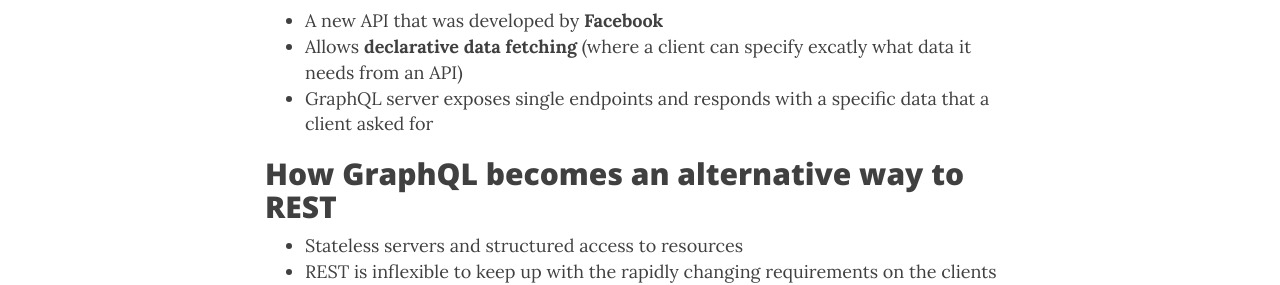
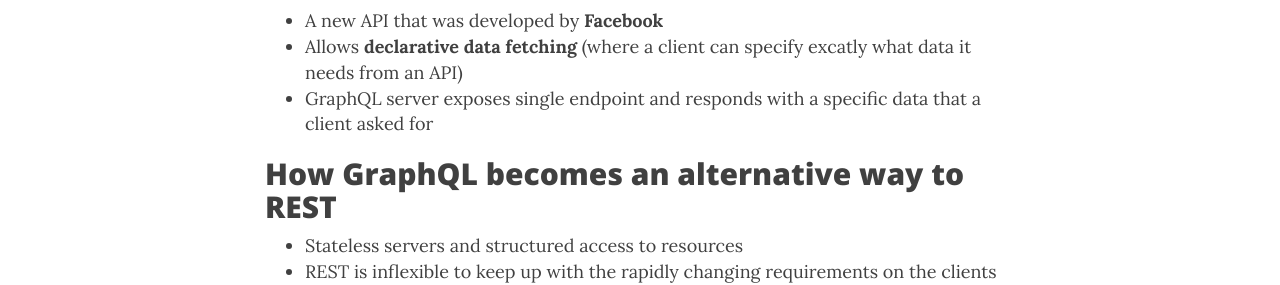
Before and after one commit to Henry8772/henry8772.github.io, a Jekyll site: the page built from _posts/2018-11-10-First day on GraphQL.md, in a window 1280 px wide and 900 px high. Shown: the part 378-663 px from the top of the window. Built offline with Jekyll 4.4.1, drawn with Linux system fonts in a browser that asks for light colours; nearby versions of some CDN libraries.

Commit message:
Update _posts/2018-11-10-First day on GraphQL.md

```diff
--- a/_posts/2018-11-10-First day on GraphQL.md
+++ b/_posts/2018-11-10-First day on GraphQL.md
@@ -9,7 +9,7 @@ tags: [GraphQL, programming]
 
  - A new API that was developed by **Facebook**
  - Allows **declarative data fetching** (where a client can specify excatly what data it needs from an API)
- - GraphQL server exposes single endpoints and responds with a specific data that a client asked for
+ - GraphQL server exposes single endpoint and responds with a specific data that a client asked for
 
 
 
```
